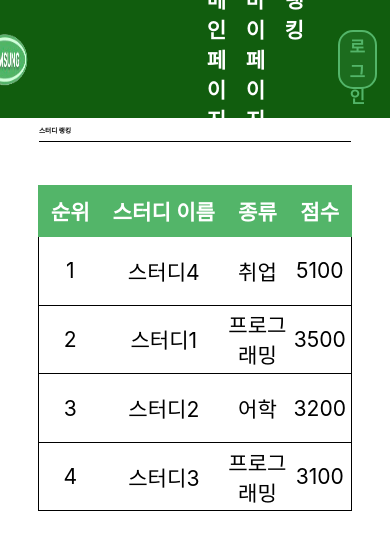
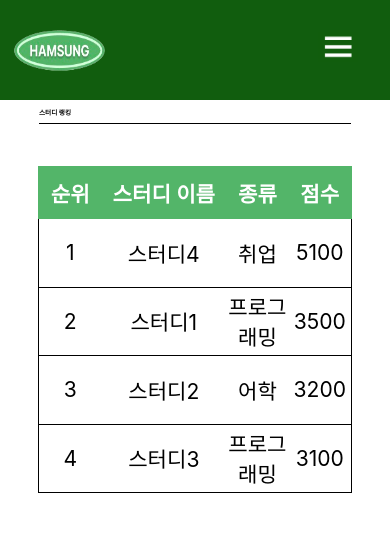
Before and after one commit to NOzigak/hamsung_client, a React (Create React App) app: page /rank in a window 390 px wide. Shown: the top 550 px of the page. Built offline with nearby package versions, Linux system fonts and the light colour scheme; no server answers.

Commit message:
[style] 헤더 반응형 수정

```diff
--- a/src/components/Navbar/Navbar.css
+++ b/src/components/Navbar/Navbar.css
@@ -3,17 +3,19 @@
     display: flex;
     flex-direction: row;
     width: 100%;
-    height: 14vh;
-
     background-color: #115D0E;
 
     justify-content: center;
     align-items: center;
-
+}
+.linkSection{
+    width: 100%;
+    display: flex;
+    justify-content: center;
+    align-items: center;
 }
 
-ul{
-
+.menuList{
     display: flex;
     flex-direction: row;
     gap: 5vw;
@@ -29,10 +31,13 @@ a{
 li{
     font-size: 2.5vh;
 }
-img{
+.hamsungIcon {
     margin-right: 35vw;
     width: 13vw;
     height: 15vh;
+}
+.navBtnSection{
+    padding: 8px;
 }
 
 .logoutBtn {
@@ -48,3 +53,48 @@ img{
     height: 7vh;
 
 }
+.toggleBtn{
+    display: none;
+}
+
+@media  screen and (max-width: 768px) {
+    .navbarWrapper {
+        flex-direction: column;
+        align-items: flex-start;
+        width: 100%;
+    }
+    .menuList{
+        display: none;
+    }
+    .hamsungIcon {
+        padding-left: 10px;
+        width: 100px;
+        height: 100px;
+    }
+    .navBtnSection {
+        display: none;
+    }
+
+    .toggleBtn {
+        display: block;
+        position: absolute;
+        top: 32px;
+        right: 32px;
+        width: 40px;
+        cursor: pointer;
+    }
+    .menuList.show{
+        display: flex;
+        flex-direction: column;
+        align-items: center;
+        width: 100%;
+    }
+    .navBtnSection.show{
+        display: flex;
+        width: 100%;
+        justify-content: center;
+        align-items: center;
+        padding: 8px;
+        margin-left: 10px;
+    }
+}
--- a/src/components/Navbar/Navbar.js
+++ b/src/components/Navbar/Navbar.js
@@ -1,19 +1,25 @@
 import { NavLink, useNavigate } from "react-router-dom";
 import "./Navbar.css";
 import icon from "./../../assets/hamsungIcon.png";
+import menu from "./../../assets/menu.png";
+import { useState } from "react";
 
 export const Navbar = ({user}) => {
     const nav = useNavigate();
     const onCLickLogin = () => {
         nav("/login");
     }
+    const [isOpen, setIsOpen] = useState(false);
+    const onClickToggle = () => {
+        setIsOpen(!isOpen); // 토글 상태 변경
+    };
 
     return (
         <div className="navbarWrapper">
             <img className="hamsungIcon" src={icon} alt="icon"/>
 
             <div className="linkSection">
-                <ul>
+                <ul className={`menuList ${isOpen ? 'show' : ''}`}>
                     <NavLink to="/">
                         <li>메인페이지</li>
                     </NavLink>
@@ -25,11 +31,12 @@ export const Navbar = ({user}) => {
                     </NavLink>
                 </ul>
             </div>
-            <div className="btnSection">
+            <div className={`navBtnSection ${isOpen ? 'show' : ''}`}>
                 {user ? <button className="logoutBtn">로그아웃</button> :
                     <button className="logoutBtn" onClick={onCLickLogin}>로그인</button>
                 }
             </div>
+            <img className="toggleBtn" src={menu} onClick={onClickToggle}></img>
         </div>
     )
 }
--- a/src/pages/MainPage/MainPage.css
+++ b/src/pages/MainPage/MainPage.css
@@ -12,3 +12,9 @@
     font-size: 2.0vw;
     height: 13vh;
 }
+
+@media only screen and (max-width: 768px) {
+    .popular_study {
+        display: none; /*모바일에서 인기스터디를 표시하지 않음*/
+    }
+}
--- a/src/reducers/RootReducer.js
+++ b/src/reducers/RootReducer.js
@@ -3,6 +3,7 @@ import BoardReducer from "./BoardReducer";
 import CommentReducer from "./CommentReducer";
 import NoticeReducer from "./NoticeReducer";
 import AuthReducer from "./AuthReducer";
+import BoardsReducer from "./BoardsReducer";
 
 
 const RootReducer = combineReducers({
@@ -10,6 +11,7 @@ const RootReducer = combineReducers({
     comments : CommentReducer,
     notice : NoticeReducer,
     auth: AuthReducer,
+    board: BoardsReducer,
 
 })
 
```
Also changed, not shown: src/actions/boardAction.js (+24 -1 lines), src/assets/menu.png (added).
